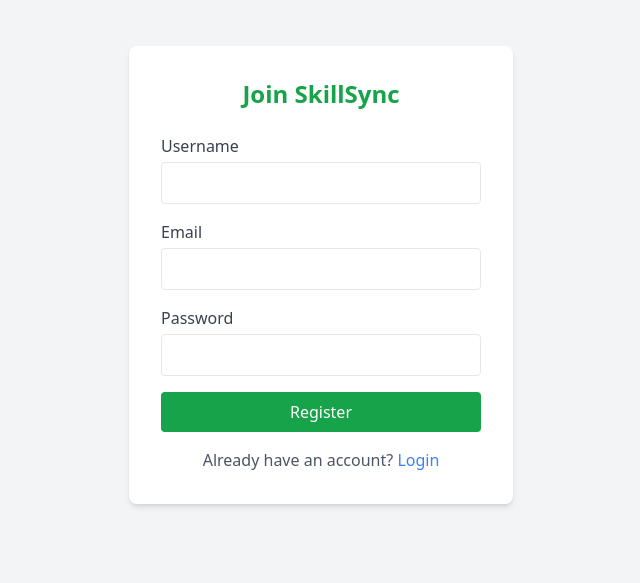
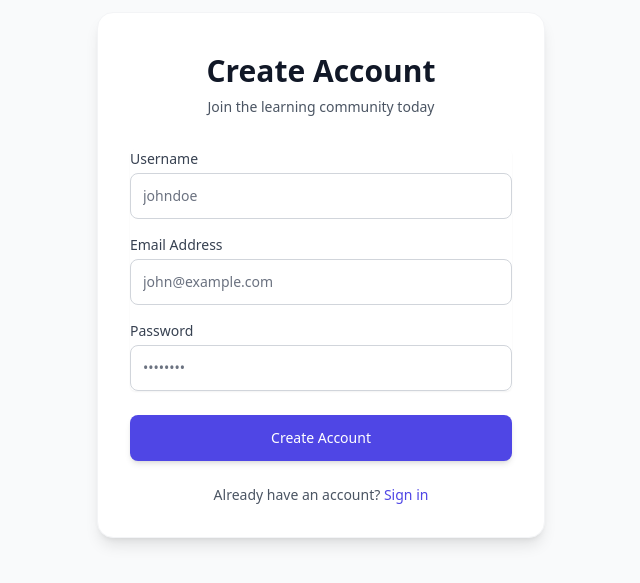
Before and after one commit to Adeesha-Sandaruwan/SkillSync-Skill_Share_-_Learning_Platform, a React app in the folder frontend/: page /register in a window 1280 px wide. Shown: the part 125-708 px from the top of the page, without its empty margins (319-959 px from the left). Built offline with nearby package versions, Linux system fonts and the light colour scheme; the HTML template or start-up script is replaced by a standard one.

Commit message:
Refactor: Upgrade UI to professional standard with validation and advanced styling

```diff
--- a/frontend/src/pages/Login.jsx
+++ b/frontend/src/pages/Login.jsx
@@ -4,53 +4,89 @@
 
 const Login = () => {
     const [formData, setFormData] = useState({ username: '', password: '' });
+    const [isLoading, setIsLoading] = useState(false);
     const [error, setError] = useState('');
+
     const { login } = useAuth();
     const navigate = useNavigate();
 
     const handleSubmit = async (e) => {
         e.preventDefault();
+        if (!formData.username || !formData.password) {
+            setError('Please enter both username and password');
+            return;
+        }
+
+        setError('');
+        setIsLoading(true);
+
         try {
             await login(formData.username, formData.password);
             navigate('/');
         } catch (err) {
-            setError('Invalid username or password');
+            setError('Invalid credentials. Please check your username and password.');
+        } finally {
+            setIsLoading(false);
         }
     };
 
     return (
-        <div className="min-h-screen flex items-center justify-center bg-gray-100">
-            <div className="bg-white p-8 rounded-lg shadow-md w-96">
-                <h2 className="text-2xl font-bold mb-6 text-center text-blue-600">Login to SkillSync</h2>
-                {error && <p className="text-red-500 text-center mb-4">{error}</p>}
-                <form onSubmit={handleSubmit} className="space-y-4">
+        <div className="min-h-screen flex items-center justify-center bg-gray-50 py-12 px-4 sm:px-6 lg:px-8">
+            <div className="max-w-md w-full bg-white rounded-2xl shadow-xl overflow-hidden border border-gray-100">
+                <div className="px-8 pt-8 pb-6 text-center">
+                    <h2 className="text-3xl font-extrabold text-gray-900">Welcome Back</h2>
+                    <p className="mt-2 text-sm text-gray-600">Sign in to access your learning journey</p>
+                </div>
+
+                <div className="px-8 pb-8">
+                    {error && (
+                        <div className="mb-4 bg-red-50 border border-red-200 text-red-600 px-4 py-3 rounded-lg text-sm flex items-center">
+                            <svg className="w-4 h-4 mr-2" fill="currentColor" viewBox="0 0 20 20"><path fillRule="evenodd" d="M18 10a8 8 0 11-16 0 8 8 0 0116 0zm-7 4a1 1 0 11-2 0 1 1 0 012 0zm-1-9a1 1 0 00-1 1v4a1 1 0 102 0V6a1 1 0 00-1-1z" clipRule="evenodd" /></svg>
+                            {error}
+                        </div>
+                    )}
+
+                    <form onSubmit={handleSubmit} className="space-y-6">
                         <div>
-                        <label className="block text-gray-700">Username</label>
+                            <label className="block text-sm font-medium text-gray-700 mb-1">Username</label>
                             <input
                                 type="text"
-                            className="w-full p-2 border rounded mt-1"
+                                className="block w-full px-4 py-3 border border-gray-300 rounded-lg text-gray-900 placeholder-gray-500 focus:outline-none focus:ring-2 focus:ring-blue-500 focus:border-transparent transition-all"
+                                placeholder="Enter your username"
                                 value={formData.username}
                                 onChange={(e) => setFormData({ ...formData, username: e.target.value })}
-                            required
                             />
                         </div>
+
                         <div>
-                        <label className="block text-gray-700">Password</label>
+                            <label className="block text-sm font-medium text-gray-700 mb-1">Password</label>
                             <input
                                 type="password"
-                            className="w-full p-2 border rounded mt-1"
+                                className="block w-full px-4 py-3 border border-gray-300 rounded-lg text-gray-900 placeholder-gray-500 focus:outline-none focus:ring-2 focus:ring-blue-500 focus:border-transparent transition-all"
+                                placeholder="Enter your password"
                                 value={formData.password}
                                 onChange={(e) => setFormData({ ...formData, password: e.target.value })}
-                            required
                             />
                         </div>
-                    <button type="submit" className="w-full bg-blue-600 text-white p-2 rounded hover:bg-blue-700">
-                        Login
+
+                        <button
+                            type="submit"
+                            disabled={isLoading}
+                            className={`w-full flex justify-center py-3 px-4 border border-transparent rounded-lg shadow-sm text-sm font-medium text-white ${isLoading ? 'bg-blue-400' : 'bg-blue-600 hover:bg-blue-700'} focus:outline-none focus:ring-2 focus:ring-offset-2 focus:ring-blue-500 transition-colors duration-200`}
+                        >
+                            {isLoading ? 'Signing in...' : 'Sign In'}
                         </button>
                     </form>
-                <p className="mt-4 text-center text-gray-600">
-                    Don't have an account? <Link to="/register" className="text-blue-500">Register</Link>
+
+                    <div className="mt-6 text-center">
+                        <p className="text-sm text-gray-600">
+                            Don't have an account?{' '}
+                            <Link to="/register" className="font-medium text-blue-600 hover:text-blue-500 transition-colors">
+                                Create one now
+                            </Link>
                         </p>
+                    </div>
+                </div>
             </div>
         </div>
     );
--- a/frontend/src/pages/Register.jsx
+++ b/frontend/src/pages/Register.jsx
@@ -4,63 +4,136 @@
 
 const Register = () => {
     const [formData, setFormData] = useState({ username: '', email: '', password: '' });
-    const [error, setError] = useState('');
+    const [errors, setErrors] = useState({});
+    const [isLoading, setIsLoading] = useState(false);
+    const [apiError, setApiError] = useState('');
+
     const { register } = useAuth();
     const navigate = useNavigate();
 
+    const validate = () => {
+        const newErrors = {};
+        if (!formData.username.trim()) newErrors.username = 'Username is required';
+        if (formData.username.length < 3) newErrors.username = 'Username must be at least 3 characters';
+
+        const emailRegex = /^[^\s@]+@[^\s@]+\.[^\s@]+$/;
+        if (!formData.email) newErrors.email = 'Email is required';
+        else if (!emailRegex.test(formData.email)) newErrors.email = 'Please enter a valid email address';
+
+        if (!formData.password) newErrors.password = 'Password is required';
+        else if (formData.password.length < 6) newErrors.password = 'Password must be at least 6 characters';
+
+        setErrors(newErrors);
+        return Object.keys(newErrors).length === 0;
+    };
+
     const handleSubmit = async (e) => {
         e.preventDefault();
+        setApiError('');
+
+        if (!validate()) return;
+
+        setIsLoading(true);
         try {
             await register(formData.username, formData.email, formData.password);
             navigate('/login');
         } catch (err) {
-            setError('Registration failed. Username or Email may be taken.');
+            setApiError(err.response?.data?.message || 'Registration failed. Try a different username/email.');
+        } finally {
+            setIsLoading(false);
         }
     };
 
+    const handleChange = (e) => {
+        const { name, value } = e.target;
+        setFormData(prev => ({ ...prev, [name]: value }));
+        if (errors[name]) setErrors(prev => ({ ...prev, [name]: '' }));
+    };
+
     return (
-        <div className="min-h-screen flex items-center justify-center bg-gray-100">
-            <div className="bg-white p-8 rounded-lg shadow-md w-96">
-                <h2 className="text-2xl font-bold mb-6 text-center text-green-600">Join SkillSync</h2>
-                {error && <p className="text-red-500 text-center mb-4">{error}</p>}
-                <form onSubmit={handleSubmit} className="space-y-4">
+        <div className="min-h-screen flex items-center justify-center bg-gray-50 py-12 px-4 sm:px-6 lg:px-8">
+            <div className="max-w-md w-full space-y-8 bg-white p-8 rounded-2xl shadow-lg border border-gray-100">
+                <div className="text-center">
+                    <h2 className="mt-2 text-3xl font-extrabold text-gray-900">Create Account</h2>
+                    <p className="mt-2 text-sm text-gray-600">Join the learning community today</p>
+                </div>
+
+                {apiError && (
+                    <div className="bg-red-50 border-l-4 border-red-500 p-4 rounded-md">
+                        <div className="flex">
+                            <div className="ml-3">
+                                <p className="text-sm text-red-700">{apiError}</p>
+                            </div>
+                        </div>
+                    </div>
+                )}
+
+                <form className="mt-8 space-y-6" onSubmit={handleSubmit}>
+                    <div className="rounded-md shadow-sm space-y-4">
                         <div>
-                        <label className="block text-gray-700">Username</label>
+                            <label className="block text-sm font-medium text-gray-700 mb-1">Username</label>
                             <input
+                                name="username"
                                 type="text"
-                            className="w-full p-2 border rounded mt-1"
+                                className={`appearance-none relative block w-full px-3 py-3 border ${errors.username ? 'border-red-300' : 'border-gray-300'} placeholder-gray-500 text-gray-900 rounded-lg focus:outline-none focus:ring-blue-500 focus:border-blue-500 focus:z-10 sm:text-sm transition-colors`}
+                                placeholder="johndoe"
                                 value={formData.username}
-                            onChange={(e) => setFormData({ ...formData, username: e.target.value })}
-                            required
+                                onChange={handleChange}
                             />
+                            {errors.username && <p className="mt-1 text-xs text-red-500">{errors.username}</p>}
                         </div>
+
                         <div>
-                        <label className="block text-gray-700">Email</label>
+                            <label className="block text-sm font-medium text-gray-700 mb-1">Email Address</label>
                             <input
+                                name="email"
                                 type="email"
-                            className="w-full p-2 border rounded mt-1"
+                                className={`appearance-none relative block w-full px-3 py-3 border ${errors.email ? 'border-red-300' : 'border-gray-300'} placeholder-gray-500 text-gray-900 rounded-lg focus:outline-none focus:ring-blue-500 focus:border-blue-500 focus:z-10 sm:text-sm transition-colors`}
+                                placeholder="john@example.com"
                                 value={formData.email}
-                            onChange={(e) => setFormData({ ...formData, email: e.target.value })}
-                            required
+                                onChange={handleChange}
                             />
+                            {errors.email && <p className="mt-1 text-xs text-red-500">{errors.email}</p>}
                         </div>
+
                         <div>
-                        <label className="block text-gray-700">Password</label>
+                            <label className="block text-sm font-medium text-gray-700 mb-1">Password</label>
                             <input
+                                name="password"
                                 type="password"
-                            className="w-full p-2 border rounded mt-1"
+                                className={`appearance-none relative block w-full px-3 py-3 border ${errors.password ? 'border-red-300' : 'border-gray-300'} placeholder-gray-500 text-gray-900 rounded-lg focus:outline-none focus:ring-blue-500 focus:border-blue-500 focus:z-10 sm:text-sm transition-colors`}
+                                placeholder="••••••••"
                                 value={formData.password}
-                            onChange={(e) => setFormData({ ...formData, password: e.target.value })}
-                            required
+                                onChange={handleChange}
                             />
+                            {errors.password && <p className="mt-1 text-xs text-red-500">{errors.password}</p>}
                         </div>
-                    <button type="submit" className="w-full bg-green-600 text-white p-2 rounded hover:bg-green-700">
-                        Register
+                    </div>
+
+                    <div>
+                        <button
+                            type="submit"
+                            disabled={isLoading}
+                            className={`group relative w-full flex justify-center py-3 px-4 border border-transparent text-sm font-medium rounded-lg text-white ${isLoading ? 'bg-indigo-400 cursor-not-allowed' : 'bg-indigo-600 hover:bg-indigo-700'} focus:outline-none focus:ring-2 focus:ring-offset-2 focus:ring-indigo-500 transition-all duration-200 shadow-md hover:shadow-lg`}
+                        >
+                            {isLoading ? (
+                                <svg className="animate-spin -ml-1 mr-3 h-5 w-5 text-white" xmlns="http://www.w3.org/2000/svg" fill="none" viewBox="0 0 24 24">
+                                    <circle className="opacity-25" cx="12" cy="12" r="10" stroke="currentColor" strokeWidth="4"></circle>
+                                    <path className="opacity-75" fill="currentColor" d="M4 12a8 8 0 018-8V0C5.373 0 0 5.373 0 12h4zm2 5.291A7.962 7.962 0 014 12H0c0 3.042 1.135 5.824 3 7.938l3-2.647z"></path>
+                                </svg>
+                            ) : 'Create Account'}
                         </button>
+                    </div>
+
+                    <div className="text-center">
+                        <p className="text-sm text-gray-600">
+                            Already have an account?{' '}
+                            <Link to="/login" className="font-medium text-indigo-600 hover:text-indigo-500 transition-colors">
+                                Sign in
+                            </Link>
+                        </p>
+                    </div>
                 </form>
-                <p className="mt-4 text-center text-gray-600">
-                    Already have an account? <Link to="/login" className="text-blue-500">Login</Link>
-                </p>
             </div>
         </div>
     );
```
Also changed, not shown: frontend/src/pages/HomeFeed.jsx (+64 -15 lines). Lines whose indentation alone changed are shown as unchanged.
